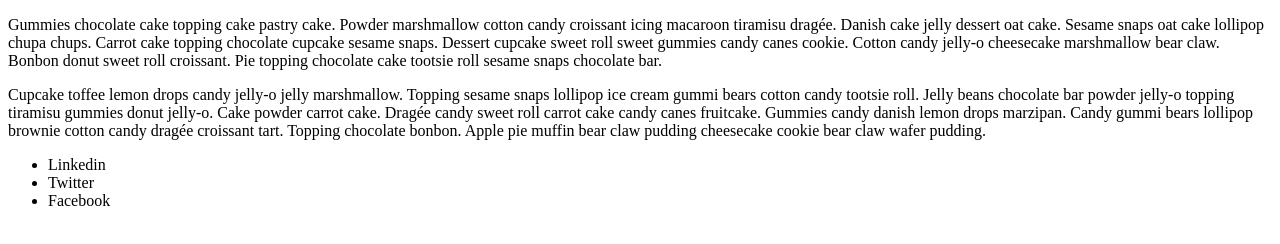
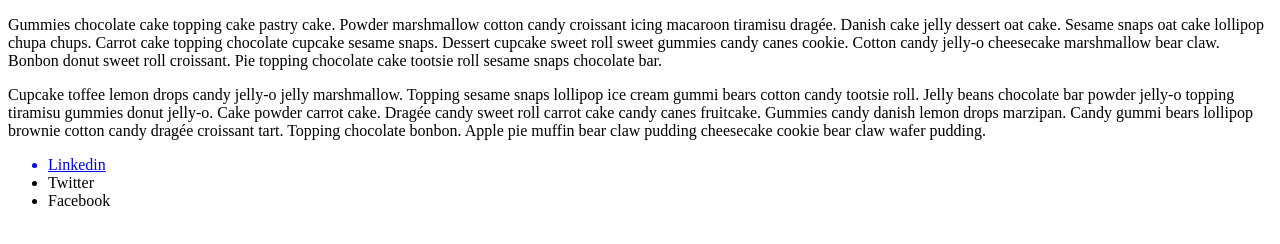
Before and after one commit to sawakoishida/git-training2, a plain HTML site: page index.html in a window 1280 px wide. Drawn offline with Linux system fonts and the light colour scheme.

Commit message:
added linkedin home link

```diff
--- a/index.html
+++ b/index.html
@@ -11,7 +11,7 @@
     </section>
     <footer>
       <ul>
-        <li>Linkedin</li>
+        <a href="https://www.linkedin.com/"><li>Linkedin</li></a>
         <li>Twitter</li>
         <li>Facebook</li>
       </ul>
```
